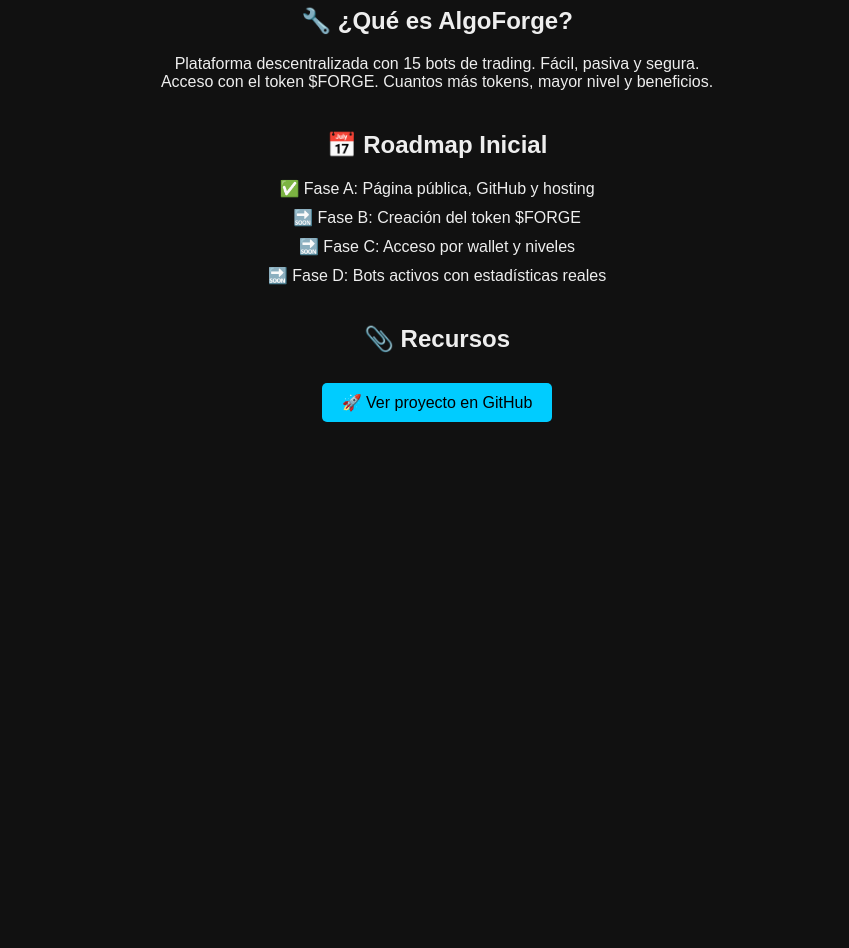
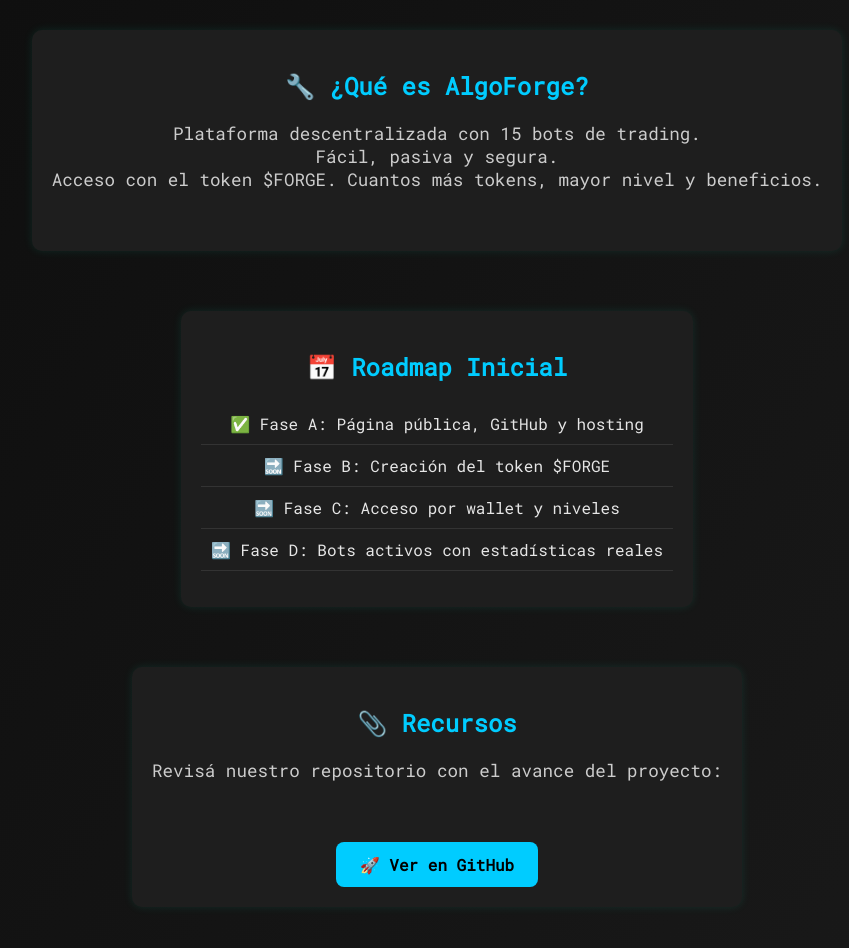
Before and after one commit to mblTrabajo/algoforge, a plain HTML site: page docs/index.html in a window 1280 px wide. Shown: the part 180-1128 px from the top of the page, without its empty margins (203-1052 px from the left). Before the commit the page ends 800 px from the top, so only its background shows below. Drawn offline with Linux system fonts and the light colour scheme.

Commit message:
Mejorado diseño visual de la página principal

```diff
--- a/docs/index.html
+++ b/docs/index.html
@@ -4,39 +4,84 @@
   <meta charset="UTF-8" />
   <meta name="viewport" content="width=device-width, initial-scale=1.0" />
   <title>AlgoForge — Bots Algorítmicos Descentralizados</title>
+  <link href="https://fonts.googleapis.com/css2?family=Roboto+Mono&display=swap" rel="stylesheet" />
   <style>
     body {
-      font-family: Arial, sans-serif;
-      background-color: #111;
-      color: #eee;
+      margin: 0;
+      padding: 0;
+      font-family: 'Roboto Mono', monospace;
+      background: linear-gradient(120deg, #0d0d0d, #1a1a1a);
+      color: #e6e6e6;
       text-align: center;
-      padding: 40px;
+      min-height: 100vh;
+      display: flex;
+      flex-direction: column;
+      align-items: center;
+      justify-content: flex-start;
+      padding: 40px 20px;
     }
+
     h1 {
-      color: #00ffcc;
+      font-size: 2.5rem;
+      color: #00ffc8;
+      margin-bottom: 10px;
     }
+
+    p {
+      font-size: 1.1rem;
+      color: #ccc;
+      margin-bottom: 40px;
+    }
+
     .section {
-      margin-top: 40px;
+      max-width: 800px;
+      margin-bottom: 60px;
+      padding: 20px;
+      background-color: #1e1e1e;
+      border-radius: 10px;
+      box-shadow: 0 0 10px rgba(0, 255, 200, 0.1);
     }
+
+    .section h2 {
+      color: #00ccff;
+    }
+
     ul {
       list-style: none;
-      padding: 0;
+      padding-left: 0;
     }
+
     li {
-      margin-bottom: 10px;
+      padding: 10px;
+      border-bottom: 1px solid #333;
     }
+
     a {
+      text-decoration: none;
       color: #00ccff;
+      transition: color 0.3s ease;
     }
-    button {
-      padding: 10px 20px;
-      font-size: 16px;
+
+    a:hover {
+      color: #00e6ff;
+    }
+
+    .button-link {
+      display: inline-block;
       background-color: #00ccff;
-      color: black;
-      border: none;
-      border-radius: 5px;
-      cursor: pointer;
-      margin-top: 10px;
+      color: #000;
+      padding: 12px 24px;
+      border-radius: 8px;
+      font-weight: bold;
+      font-size: 1rem;
+      text-decoration: none;
+      margin-top: 20px;
+      transition: background-color 0.3s ease, transform 0.2s ease;
+    }
+
+    .button-link:hover {
+      background-color: #00e6ff;
+      transform: scale(1.05);
     }
   </style>
 </head>
@@ -47,7 +92,8 @@
   <div class="section">
     <h2>🔧 ¿Qué es AlgoForge?</h2>
     <p>
-      Plataforma descentralizada con 15 bots de trading. Fácil, pasiva y segura.<br />
+      Plataforma descentralizada con 15 bots de trading.<br />
+      Fácil, pasiva y segura.<br />
       Acceso con el token $FORGE. Cuantos más tokens, mayor nivel y beneficios.
     </p>
   </div>
@@ -64,9 +110,8 @@
 
   <div class="section">
     <h2>📎 Recursos</h2>
-    <a href="https://github.com/mblTrabajo/algoforge" target="_blank">
-      <button>🚀 Ver proyecto en GitHub</button>
-    </a>
+    <p>Revisá nuestro repositorio con el avance del proyecto:</p>
+    <a class="button-link" href="https://github.com/mblTrabajo/algoforge" target="_blank">🚀 Ver en GitHub</a>
   </div>
 </body>
-</
+</html>
```
